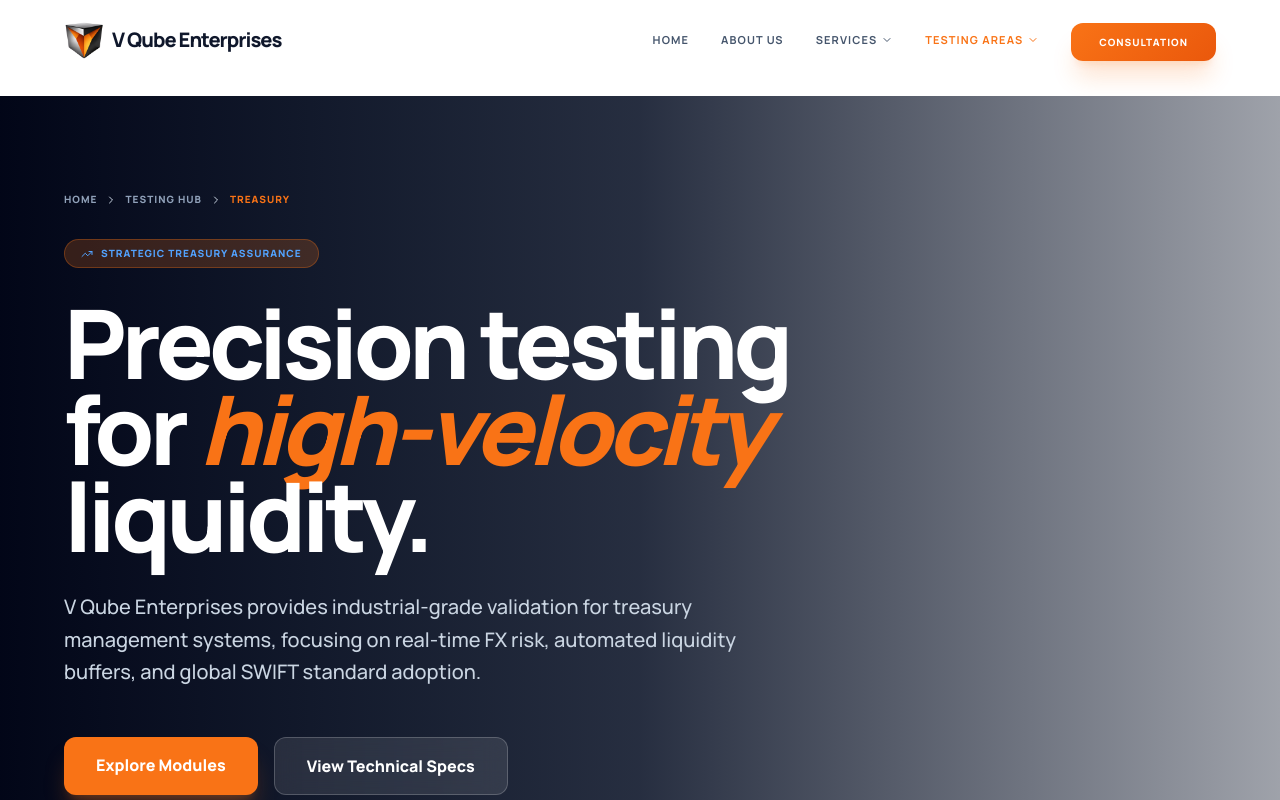
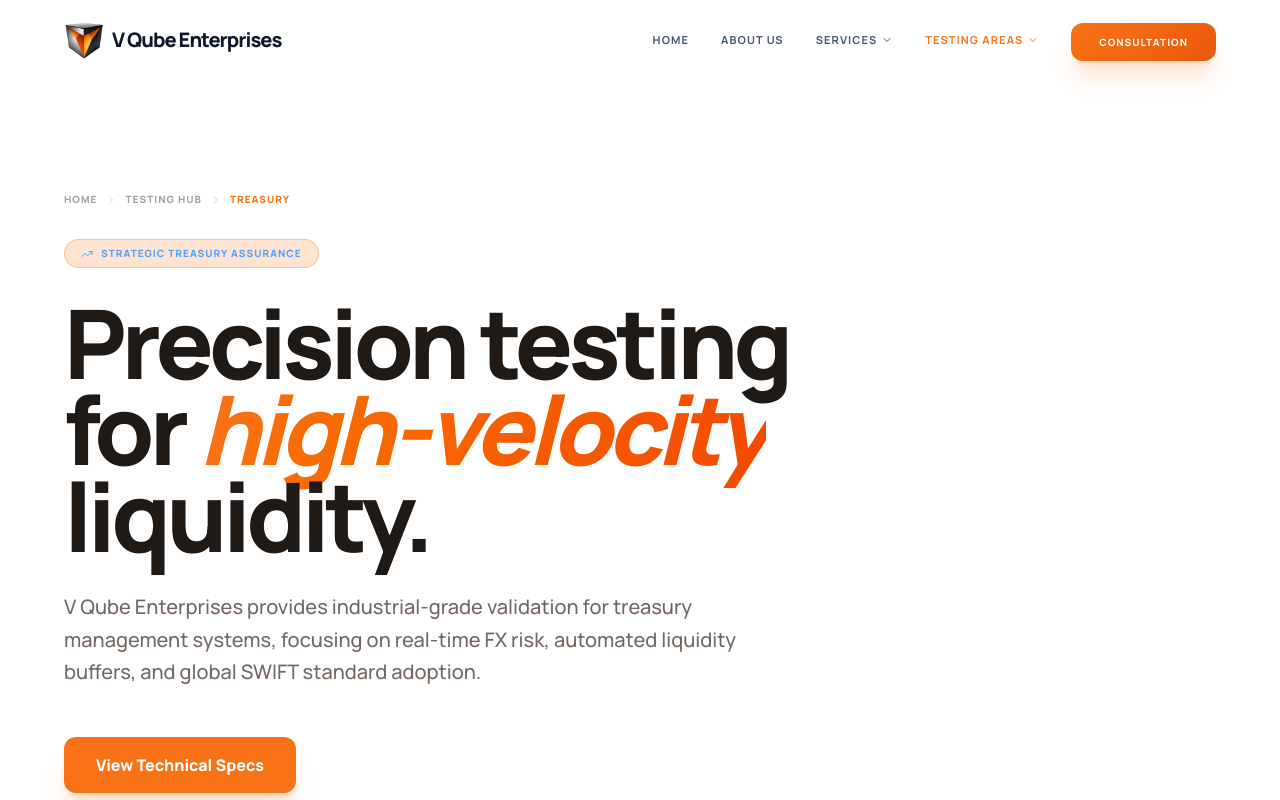
Before and after one commit to NrGjoe846/v-qube, a React (Vite) app: page /testing/treasury in a window 1280 px wide. Shown: the top 800 px of the page. Built offline with nearby package versions, Linux system fonts and the light colour scheme.

Commit message:
refactor: unify UI styles, standardize icon imports, and update hero section layouts across banking pages

```diff
--- a/src/pages/DataWarehouse.tsx
+++ b/src/pages/DataWarehouse.tsx
@@ -47,14 +47,14 @@ export default function DataWarehouse() {
               className="max-w-3xl"
             >
               <h1 className="text-6xl lg:text-8xl font-black tracking-tighter text-on-surface mb-8 leading-[1]">
-                Data Warehouse <br/><span className="text-primary italic">& ETL Validation.</span>
+                Data Warehouse <br /><span className="text-primary italic">& ETL Validation.</span>
               </h1>
               <p className="text-xl text-on-surface-variant leading-relaxed mb-12 font-medium">
                 Strategic integrity for your enterprise intelligence. We validate the complex pipelines that transform raw data into high-stakes business decisions.
               </p>
               <div className="flex gap-4">
                 <Link to="/contact" className="bg-primary text-white px-8 py-4 rounded-xl font-black flex items-center gap-3 hover:shadow-2xl hover:shadow-primary/30 transition-all active:scale-95 group">
-                  Explore ETL Framework
+                  Enquiry ETL Framework
                   <ArrowRight className="w-5 h-5 group-hover:translate-x-2 transition-transform" />
                 </Link>
               </div>
--- a/src/pages/InvestmentBanking.tsx
+++ b/src/pages/InvestmentBanking.tsx
@@ -62,10 +62,10 @@ export default function InvestmentBanking() {
               Precision-engineered testing frameworks for M&A advisory, underwriting logic, and high-frequency market data integration.
             </p>
             <div className="flex flex-wrap gap-4">
-              <button className="orange-gradient text-white px-8 py-4 rounded-xl font-bold flex items-center gap-2 shadow-xl shadow-primary/20 hover:scale-105 transition-all">
-                Explore Methodology
+              <Link to="/contact" className="orange-gradient text-white px-8 py-4 rounded-xl font-bold flex items-center gap-2 shadow-xl shadow-primary/20 hover:scale-105 transition-all">
+                Enquiry Methodology
                 <ArrowRight className="w-5 h-5" />
-              </button>
+              </Link>
             </div>
           </motion.div>
         </section>
--- a/src/pages/SelfServiceBanking.tsx
+++ b/src/pages/SelfServiceBanking.tsx
@@ -83,7 +83,7 @@ export default function SelfServiceBanking() {
                     Strategic QA Center
                   </span>
                   <h1 className="text-6xl md:text-8xl font-black tracking-tighter text-on-surface leading-[0.95] mb-8">
-                    Self-Service Banking <br/> Testing — <span className="text-primary italic">ATM, Mobile, Internet</span>
+                    Self-Service Banking <br /> Testing — <span className="text-primary italic">ATM, Mobile, Internet</span>
                   </h1>
                   <p className="text-xl text-on-surface-variant leading-relaxed max-w-2xl mb-12 font-medium">
                     Engineering flawless user journeys across the digital frontier. Our specialized BFSI testing framework ensures absolute security and zero-latency performance for your critical self-service channels.
@@ -93,9 +93,6 @@ export default function SelfServiceBanking() {
                       Secure Your Digital Channels
                       <ArrowRight className="w-5 h-5" />
                     </Link>
-                    <button className="bg-white text-slate-900 border border-slate-200 px-8 py-4 rounded-xl font-black hover:bg-slate-50 transition-all">
-                      View Methodology
-                    </button>
                   </div>
                 </motion.div>
               </div>
--- a/src/pages/TreasuryTesting.tsx
+++ b/src/pages/TreasuryTesting.tsx
@@ -48,18 +48,16 @@ export default function TreasuryTesting() {
       {/* Main Content */}
       <main className="flex-1">
         {/* Hero Section */}
-        <section className="relative min-h-[70vh] flex items-center overflow-hidden">
-          <div className="absolute inset-0 z-0">
-            <div className="absolute inset-0 bg-gradient-to-r from-slate-950 via-slate-900/90 to-slate-900/40"></div>
-          </div>
+        <section className="relative min-h-[70vh] flex items-center overflow-hidden bg-surface-container-lowest">
+          <div className="absolute inset-0 bg-grid-orange opacity-40"></div>
 
           <div className="container-max w-full relative z-10 py-24">
             <div className="max-w-3xl">
               <nav className="flex items-center gap-2 mb-8">
-                <Link to="/" className="text-[10px] font-black uppercase tracking-widest text-slate-400 hover:text-primary">Home</Link>
-                <ChevronRight className="w-3 h-3 text-slate-300" />
-                <Link to="/testing" className="text-[10px] font-black uppercase tracking-widest text-slate-400 hover:text-primary">Testing Hub</Link>
-                <ChevronRight className="w-3 h-3 text-slate-300" />
+                <Link to="/" className="text-[10px] font-black uppercase tracking-widest text-on-surface/40 hover:text-primary">Home</Link>
+                <ChevronRight className="w-3 h-3 text-on-surface/20" />
+                <Link to="/testing" className="text-[10px] font-black uppercase tracking-widest text-on-surface/40 hover:text-primary">Testing Hub</Link>
+                <ChevronRight className="w-3 h-3 text-on-surface/20" />
                 <span className="text-[10px] font-black uppercase tracking-widest text-primary">Treasury</span>
               </nav>
               <motion.div
@@ -70,17 +68,14 @@ export default function TreasuryTesting() {
                 <span className="inline-flex items-center px-4 py-1.5 rounded-full bg-primary/20 text-blue-400 text-[10px] font-black tracking-widest uppercase mb-8 border border-primary/30">
                   <TrendingUp className="w-3 h-3 mr-2" /> Strategic Treasury Assurance
                 </span>
-                <h1 className="text-5xl md:text-8xl font-black text-white tracking-tighter leading-[0.9] mb-8">
-                  Precision testing for <span className="text-primary italic">high-velocity</span> liquidity.
+                <h1 className="text-5xl md:text-8xl font-black text-on-surface tracking-tighter leading-[0.9] mb-8">
+                  Precision testing for <span className="text-gradient italic">high-velocity</span> liquidity.
                 </h1>
-                <p className="text-xl text-slate-300 leading-relaxed max-w-2xl font-medium mb-12">
+                <p className="text-xl text-on-surface-variant leading-relaxed max-w-2xl font-medium opacity-80 mb-12">
                   V Qube Enterprises provides industrial-grade validation for treasury management systems, focusing on real-time FX risk, automated liquidity buffers, and global SWIFT standard adoption.
                 </p>
                 <div className="flex flex-wrap gap-4">
-                  <a href="#modules" className="px-8 py-4 bg-primary text-white rounded-xl font-black shadow-xl shadow-primary/25 hover:bg-blue-600 transition-all active:scale-95">
-                    Explore Modules
-                  </a>
-                  <Link to="/contact?type=specs" className="px-8 py-4 bg-white/10 backdrop-blur-md text-white border border-white/20 rounded-xl font-black hover:bg-white/20 transition-all">
+                  <Link to="/contact?type=specs" className="px-8 py-4 bg-primary text-white rounded-xl font-black shadow-xl shadow-primary/20 hover:scale-105 transition-all active:scale-95">
                     View Technical Specs
                   </Link>
                 </div>
@@ -175,7 +170,7 @@ export default function TreasuryTesting() {
             <div className="flex flex-col lg:flex-row gap-20">
               <div className="lg:w-1/3">
                 <h2 className="text-4xl lg:text-5xl font-black text-slate-900 tracking-tighter leading-none mb-8">
-                  The Testing <br/><span className="text-primary italic">Architecture.</span>
+                  The Testing <br /><span className="text-primary italic">Architecture.</span>
                 </h2>
                 <p className="text-slate-600 text-lg leading-relaxed mb-10 font-medium">
                   Our proprietary "Vault Protocol" ensures every treasury function is isolated, stressed, and validated before integration.
```
Also changed, not shown: src/pages/CoreBanking.tsx (+4 -4 lines).
